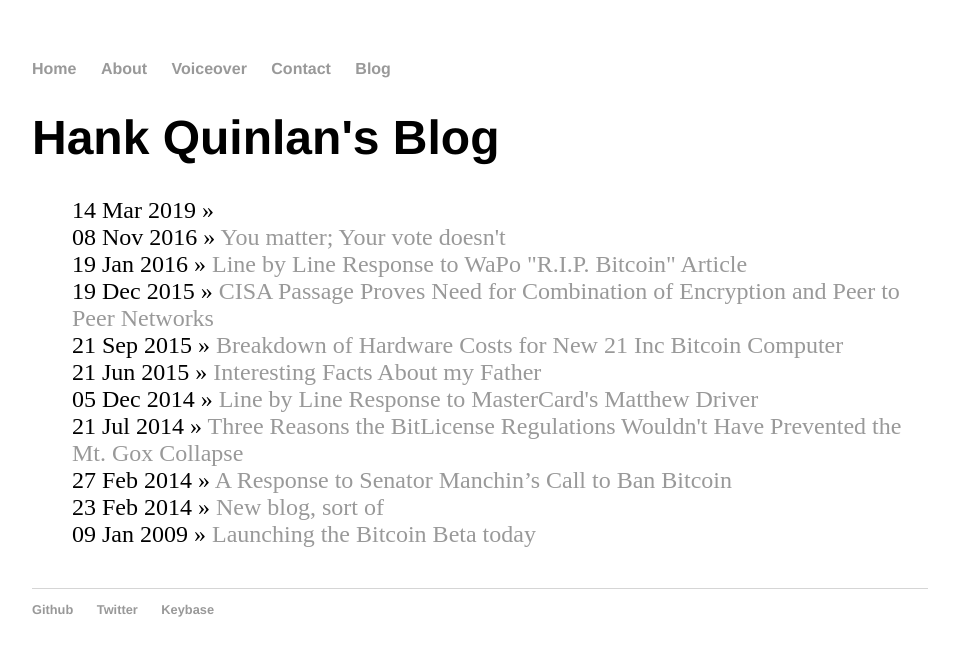
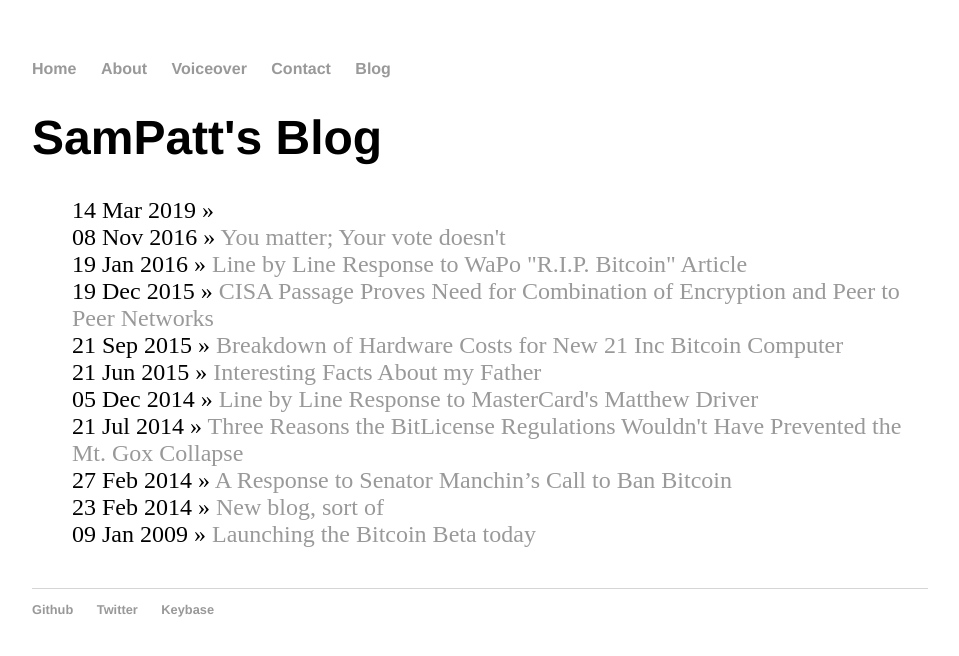
Before and after one commit to SamPatt/sampatt.com, a Jekyll site: the page built from blog/index.html, in a window 1280 px wide. Shown: the top 656 px of the page, without its empty margins (160-1119 px from the left). Built offline with Jekyll 4.4.1, drawn with Linux system fonts in a browser that asks for light colours.

Commit message:
Update name
As much as I appreciate Hank's tutorial this isn't his blog!

```diff
--- a/blog/index.html
+++ b/blog/index.html
@@ -1,6 +1,6 @@
 ---
 layout: default
-title: Hank Quinlan's Blog
+title: SamPatt's Blog
 ---
 	<h1>{{ page.title }}</h1>
 	<ul class="posts">
```
